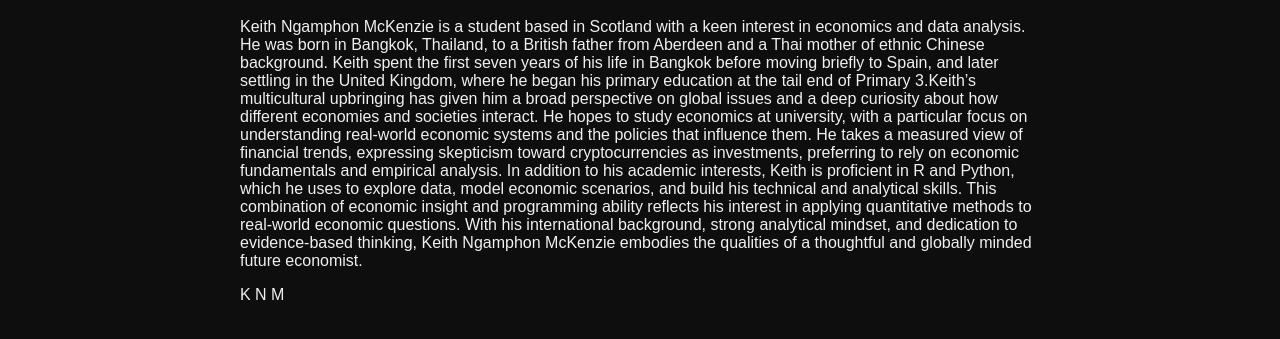
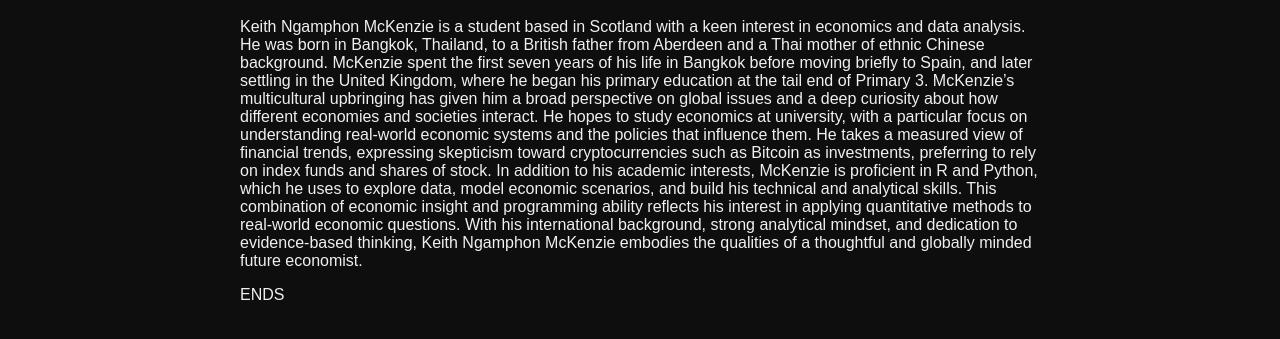
Before and after one commit to keithmckenzie/keithmckenzie.github.io, a plain HTML site: page biography.html in a window 1280 px wide. Shown: the part 145-484 px from the top of the page. Drawn offline with Linux system fonts and the light colour scheme.

Commit message:
Update biography.html

```diff
--- a/biography.html
+++ b/biography.html
@@ -23,9 +23,9 @@
   </nav>
   <div class="container">
     <h1>Biography</h1>
-    <p>Keith Ngamphon McKenzie is a student based in Scotland with a keen interest in economics and data analysis. He was born in Bangkok, Thailand, to a British father from Aberdeen and a Thai mother of ethnic Chinese background. Keith spent the first seven years of his life in Bangkok before moving briefly to Spain, and later settling in the United Kingdom, where he began his primary education at the tail end of Primary 3.Keith’s multicultural upbringing has given him a broad perspective on global issues and a deep curiosity about how different economies and societies interact. He hopes to study economics at university, with a particular focus on understanding real-world economic systems and the policies that influence them. He takes a measured view of financial trends, expressing skepticism toward cryptocurrencies as investments, preferring to rely on economic fundamentals and empirical analysis. In addition to his academic interests, Keith is proficient in R and Python, which he uses to explore data, model economic scenarios, and build his technical and analytical skills. This combination of economic insight and programming ability reflects his interest in applying quantitative methods to real-world economic questions. With his international background, strong analytical mindset, and dedication to evidence-based thinking, Keith Ngamphon McKenzie embodies the qualities of a thoughtful and globally minded future economist.</p>
+    <p>Keith Ngamphon McKenzie is a student based in Scotland with a keen interest in economics and data analysis. He was born in Bangkok, Thailand, to a British father from Aberdeen and a Thai mother of ethnic Chinese background. McKenzie spent the first seven years of his life in Bangkok before moving briefly to Spain, and later settling in the United Kingdom, where he began his primary education at the tail end of Primary 3. McKenzie’s multicultural upbringing has given him a broad perspective on global issues and a deep curiosity about how different economies and societies interact. He hopes to study economics at university, with a particular focus on understanding real-world economic systems and the policies that influence them. He takes a measured view of financial trends, expressing skepticism toward cryptocurrencies such as Bitcoin as investments, preferring to rely on index funds and shares of stock. In addition to his academic interests, McKenzie is proficient in R and Python, which he uses to explore data, model economic scenarios, and build his technical and analytical skills. This combination of economic insight and programming ability reflects his interest in applying quantitative methods to real-world economic questions. With his international background, strong analytical mindset, and dedication to evidence-based thinking, Keith Ngamphon McKenzie embodies the qualities of a thoughtful and globally minded future economist.</p>
     <p></p>
-    <p>K N M</p>
+    <p>ENDS</p>
   </div>
 </body>
 </html>
```
